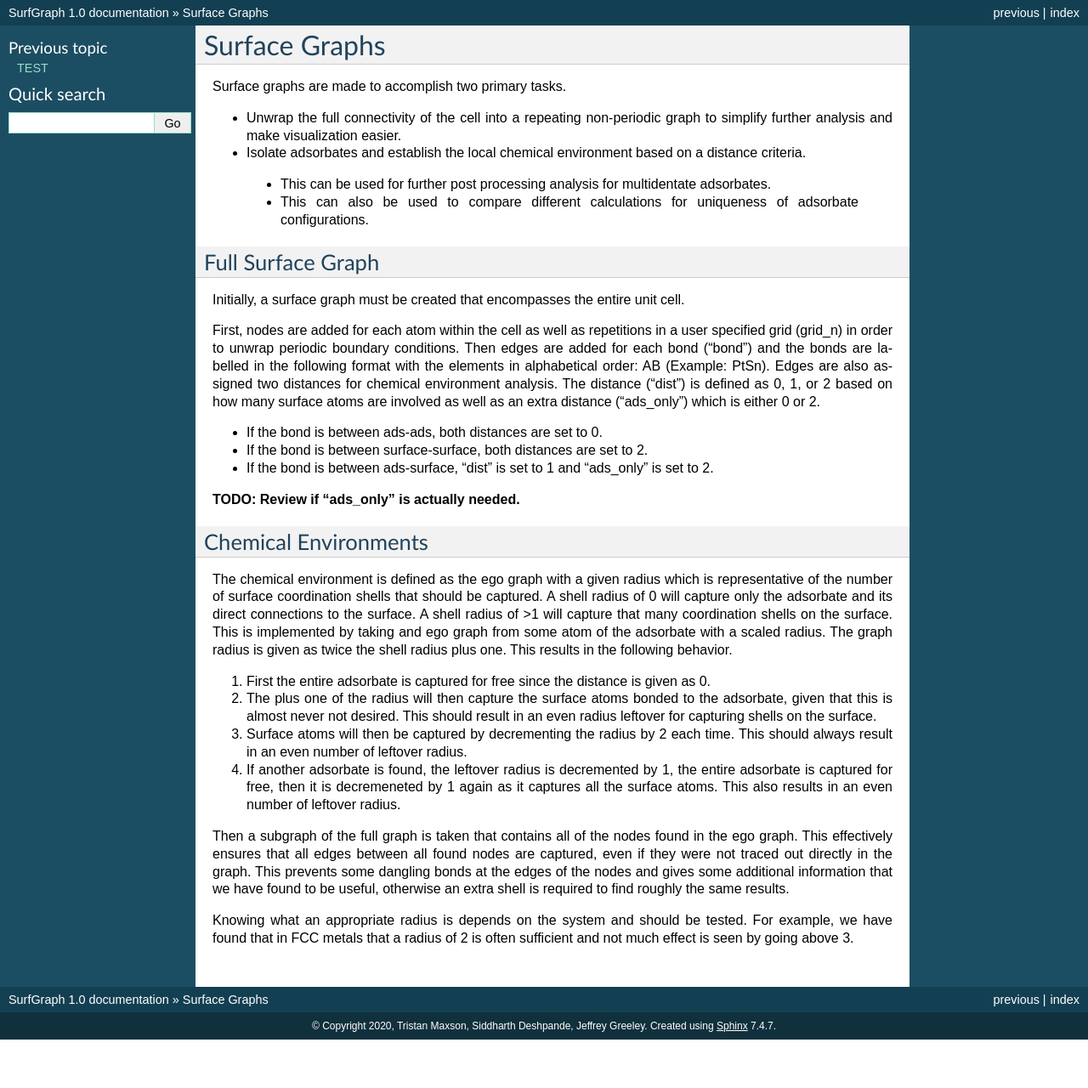
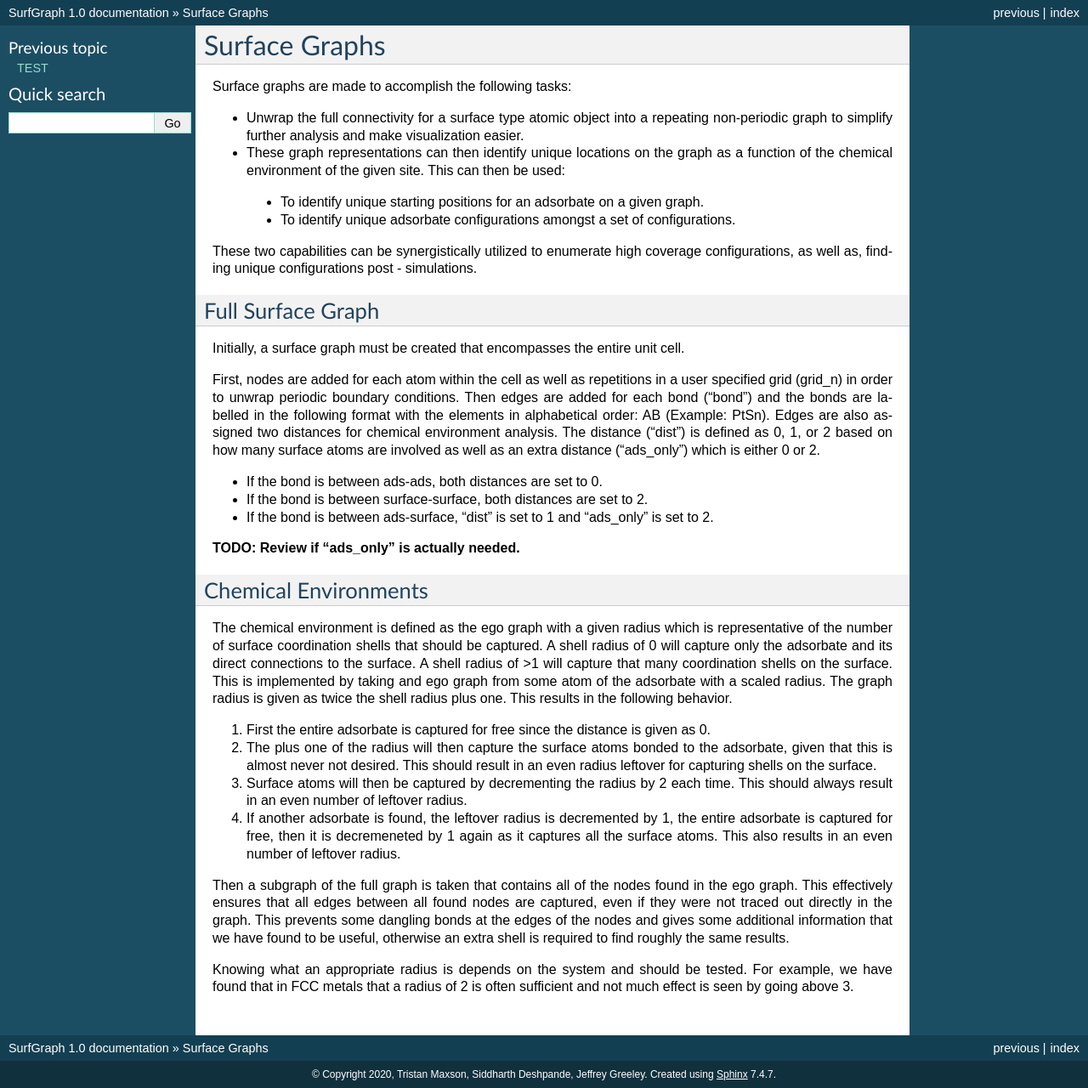
Before and after one commit to vsumaria/graph-theory-surfaces, a Sphinx documentation site: the page built from doc/source/Theory.rst, in a window 1280 px wide. Shown: the whole page at 85% size. Built offline with Sphinx 7.4.7, drawn with Linux system fonts in a browser that asks for light colours; formulas are drawn with MathJax 3; pages that are not in the unit, such as notebooks, are missing from menus; before the commit the page ends 1223 px from its top, so only the background shows below that.

Commit message:
Update doc/source/Theory.rst

```diff
--- a/doc/source/Theory.rst
+++ b/doc/source/Theory.rst
@@ -2,12 +2,14 @@
 Surface Graphs
 ==============
 
-Surface graphs are made to accomplish two primary tasks.
+Surface graphs are made to accomplish the following tasks:
 
-* Unwrap the full connectivity of the cell into a repeating non-periodic graph to simplify further analysis and make visualization easier.
-* Isolate adsorbates and establish the local chemical environment based on a distance criteria.
- * This can be used for further post processing analysis for multidentate adsorbates.
- * This can also be used to compare different calculations for uniqueness of adsorbate configurations.
+* Unwrap the full connectivity for a surface type atomic object into a repeating non-periodic graph to simplify further analysis and make visualization easier.
+* These graph representations can then identify unique locations on the graph as a function of the chemical environment of the given site. This can then be used:
+ * To identify unique starting positions for an adsorbate on a given graph.
+ * To identify unique adsorbate configurations amongst a set of configurations.
+These two capabilities can be synergistically utilized to enumerate high coverage configurations, as well as, finding unique configurations post - simulations.
+
 
 ******************
 Full Surface Graph
```
